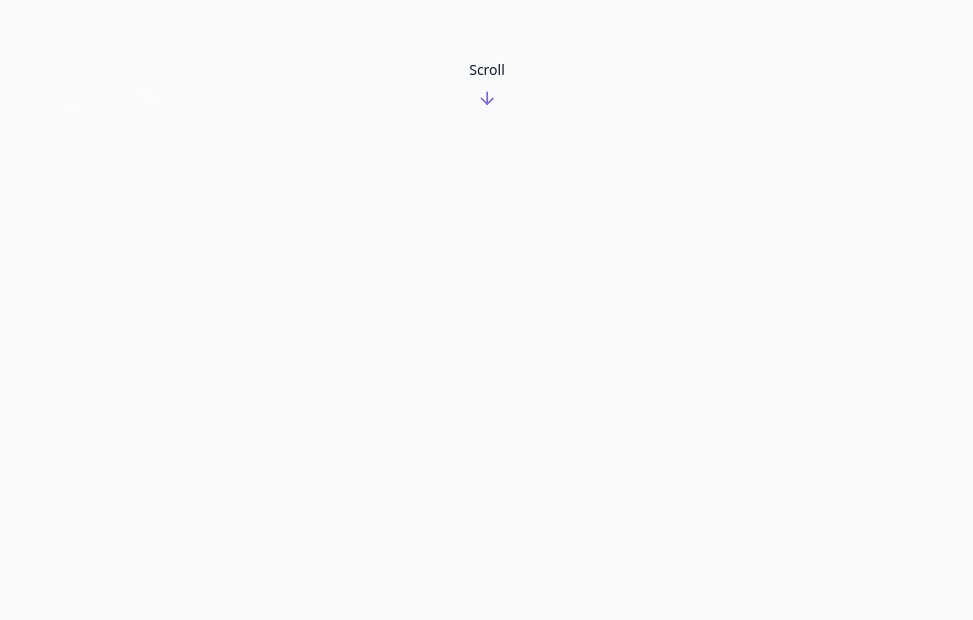
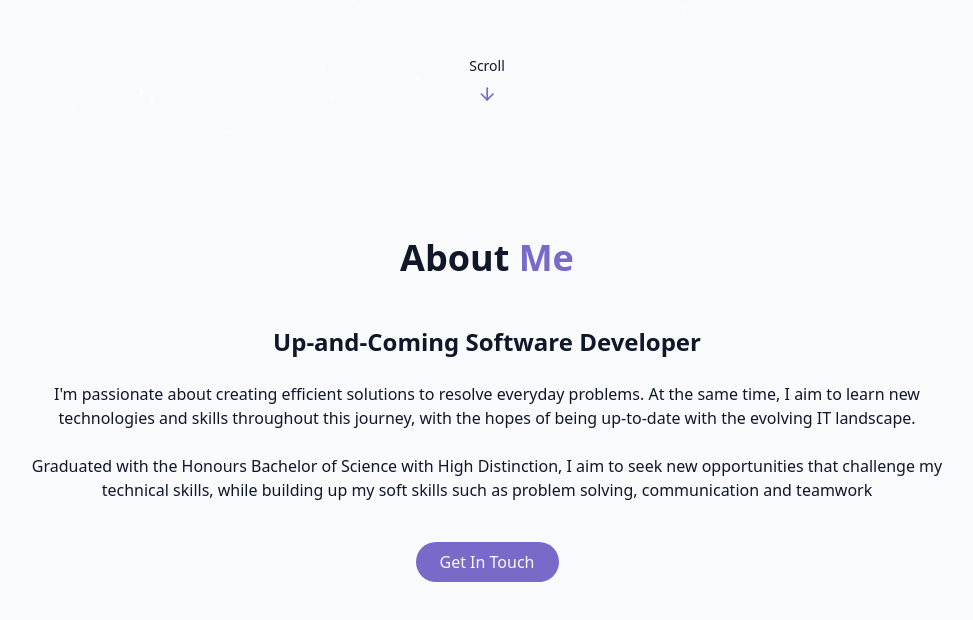
Before and after one commit to Anu48/personal-portfolio, a React (Vite) app in the folder personal-website/: page / in a window 1280 px wide. Shown: the part 658-1278 px from the top of the page, without its empty margins (153-1126 px from the left). Before the commit the page ends 800 px from the top, so only its background shows below. Built offline with nearby package versions, Linux system fonts and the light colour scheme.

Commit message:
Add About Me Section with modification:

```diff
--- /dev/null
+++ b/personal-website/src/components/AboutSection.jsx
@@ -0,0 +1,72 @@
+import { Briefcase, Code, User } from "lucide-react"
+
+export const AboutSection = () => {
+    return <section id="about" className="py-24 px-4 relative">
+        <div className="container mx-auto max-w-5xl">
+            <h2 className="text-3xl md:text-4xl font-bold mb-12 text-center">
+                About <span className="text-primary"> Me </span>
+            </h2>
+            <div className="items-center">
+                <div className="space-y-6">
+                    <h3 className="text-2xl font-semibold"> Up-and-Coming Software Developer </h3>
+                    <p className="text-muted-foreground">I'm passionate about creating efficient solutions to resolve everyday problems. At the same time, I aim to learn new technologies and skills throughout this journey, with the hopes of being up-to-date with the evolving IT landscape.</p>
+                                        <p className="text-muted-foreground"> Graduated with the Honours Bachelor of Science with High Distinction, I aim to seek new opportunities that challenge my technical skills, while building up my soft skills such as problem solving, communication and teamwork </p>
+                    <div className="flex flex-col sm:flex-row gap-4 pt-4 justify-center">
+                        <a href="#contact" className="magic-button">
+                            Get In Touch
+                        </a>
+                    </div>
+                </div>
+                {/* <div className="grid grid-cols-1 gap-6">
+                    <div className="gradient-border p-6 card-hover">
+                        <div className="flex items-start gap-4">
+                            <div className="p-3 rounded-full bg-primary/10">
+                                <Code className="h-6 w-6 text-primary"/>
+                            </div>
+                        </div>
+                        <div className="text-left">
+                            <h4 className="font-semibold text-lg">
+                                Software Development
+                            </h4>
+                            <p className="text-muted-foreground">
+                                Sample description
+                            </p>
+                        </div>
+                    </div>
+                    <div className="gradient-border p-6 card-hover">
+                        <div className="flex items-start gap-4">
+                            <div className="p-3 rounded-full bg-primary/10">
+                                <User className="h-6 w-6 text-primary"/>
+                            </div>
+                        </div>
+                        <div className="text-left">
+                            <h4 className="font-semibold text-lg">
+                                Software Development
+                            </h4>
+                            <p className="text-muted-foreground">
+                                Sample description
+                            </p>
+                        </div>
+                    </div>
+                    <div className="gradient-border p-6 card-hover">
+                        <div className="flex items-start gap-4">
+                            <div className="p-3 rounded-full bg-primary/10">
+                                <Briefcase className="h-6 w-6 text-primary"/>
+                            </div>
+                            <div className="text-left">
+                            <h4 className="font-semibold text-lg">
+                                Software Development
+                            </h4>
+                            <p className="text-muted-foreground">
+                                Sample description
+                            </p>
+                        </div>
+                        </div>
+                    </div>
+                </div> */}
+
+            </div>
+        </div>
+
+    </section>;
+};
--- a/personal-website/src/pages/Home.jsx
+++ b/personal-website/src/pages/Home.jsx
@@ -2,6 +2,8 @@ import { ThemeToggle } from "@/components/ThemeToggle";
 import { StarBackground } from "@/components/StarBackground";
 import { Navbar } from "@/components/Navbar";
 import { HeroSection } from "@/components/HeroSection";
+import { AboutSection } from "@/components/AboutSection";
+
 export const Home = () => {
     return <div className="min-h-screen bg-background text-foreground overflow-x-hidden">
         {/* Theme Toggle */}
@@ -15,6 +17,7 @@ export const Home = () => {
         {/* Main Content */}
         <main>
             <HeroSection />
+            <AboutSection />
         </main>
 
         {/* Footer */}
```
